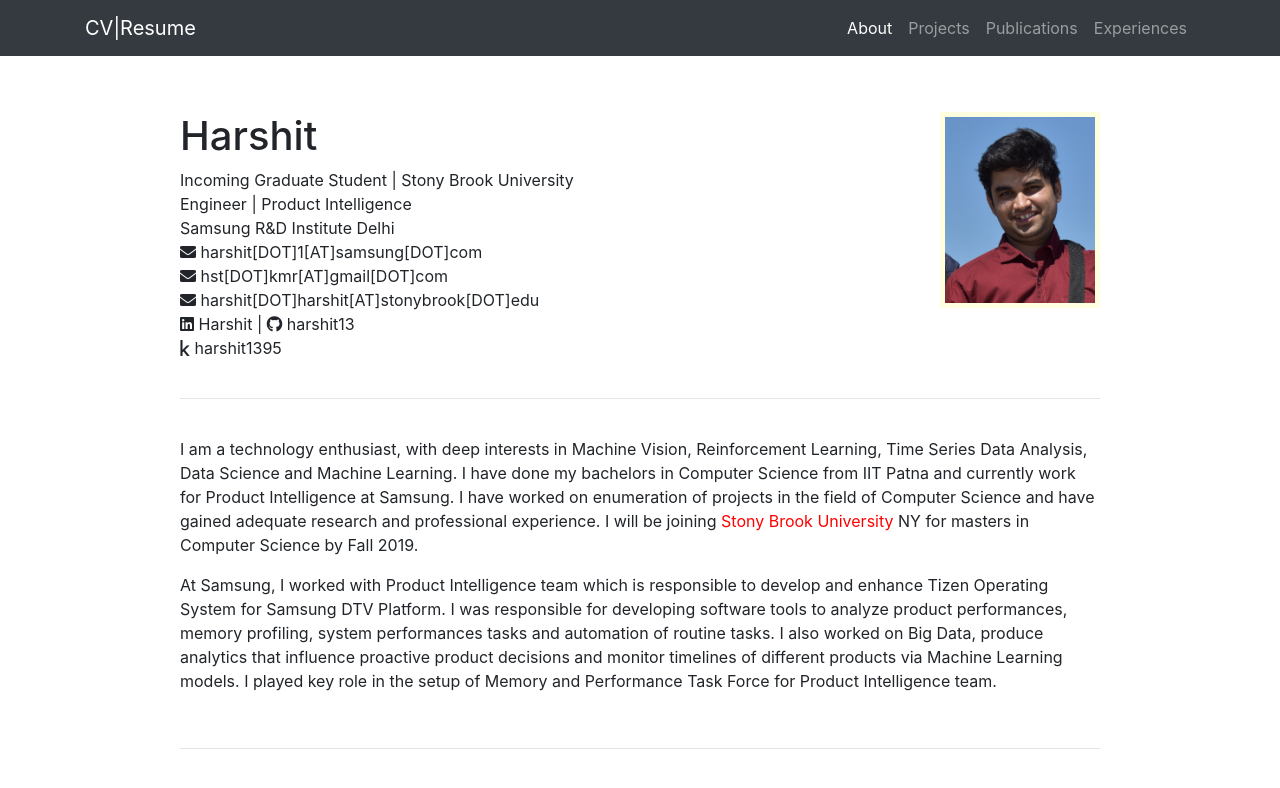
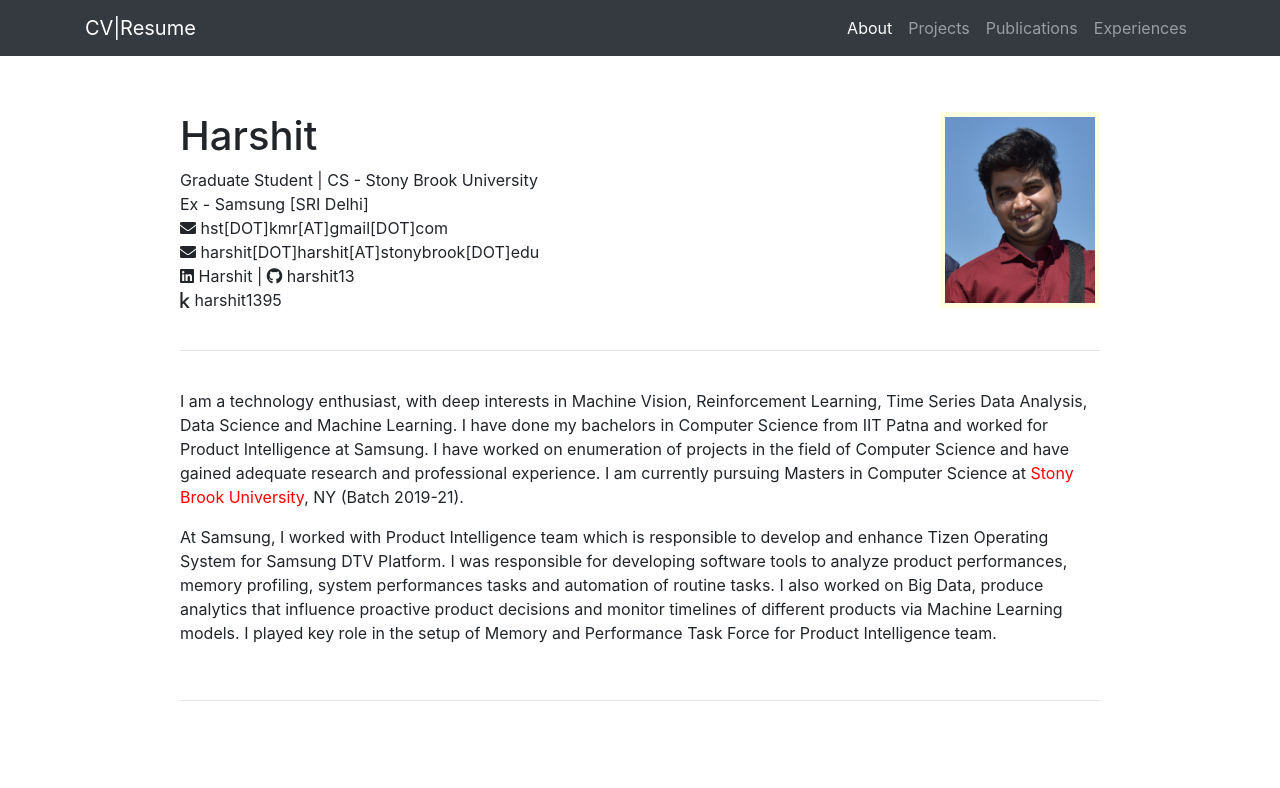
Before and after one commit to harshit13/harshit13.github.io, a plain HTML site: page index.html in a window 1280 px wide. Drawn offline with Linux system fonts and the light colour scheme.

Commit message:
Update School Information

```diff
--- a/index.html
+++ b/index.html
@@ -63,16 +63,8 @@
           <div class="col-lg-1"></div>
           <div class="col-lg-8">
             <h1 class="mt-5">Harshit</h1>
-            <h8>Incoming Graduate Student | Stony Brook University</h8><br>
-            <h8>Engineer | Product Intelligence</h8><br>
-            <h8>Samsung R&D Institute Delhi</h8><br>
-            <!-- <h8></h8><br> -->
-            <h8>
-              <i class="fa fa-envelope"></i>
-              <!-- <a href="#"> -->
-                <span>harshit[DOT]1[AT]samsung[DOT]com</span>
-              <!-- </a> -->
-            </h8><br>
+            <h8>Graduate Student | CS - Stony Brook University</h8><br>
+            <h8>Ex - Samsung [SRI Delhi]</h8><br>
             <h8>
               <i class="fa fa-envelope"></i>
               <!-- <a href="#"> -->
@@ -87,7 +79,7 @@
             </h8><br>
             <h8>
               <i class="fab fa-linkedin"></i>
-              <a target="_blank" href="https://www.linkedin.com/in/harshit-singh-51b67882">
+              <a target="_blank" href="https://www.linkedin.com/in/harshit-51b67882/">
                 <span>Harshit</span>
               </a>
               |
@@ -119,7 +111,7 @@
         <div class="row" style="margin-top: 2%">
           <div class="col-lg-1"></div>
           <div class="col-lg-10">
-              <p>I am a technology enthusiast, with deep interests in Machine Vision, Reinforcement Learning, Time Series Data Analysis, Data Science and Machine Learning. I have done my bachelors in Computer Science from IIT Patna and currently work for Product Intelligence at Samsung. I have worked on enumeration of projects in the field of Computer Science and have gained adequate research and professional experience. I will be joining <font color="red">Stony Brook University</font> NY for masters in Computer Science by Fall 2019.</p>
+              <p>I am a technology enthusiast, with deep interests in Machine Vision, Reinforcement Learning, Time Series Data Analysis, Data Science and Machine Learning. I have done my bachelors in Computer Science from IIT Patna and worked for Product Intelligence at Samsung. I have worked on enumeration of projects in the field of Computer Science and have gained adequate research and professional experience. I am currently pursuing Masters in Computer Science at <font color="red">Stony Brook University</font>, NY (Batch 2019-21).</p>
           </div>
           <div class="col-lg-1"></div>
         </div>
```
Also changed, not shown: experience.html (+4 -4 lines).
